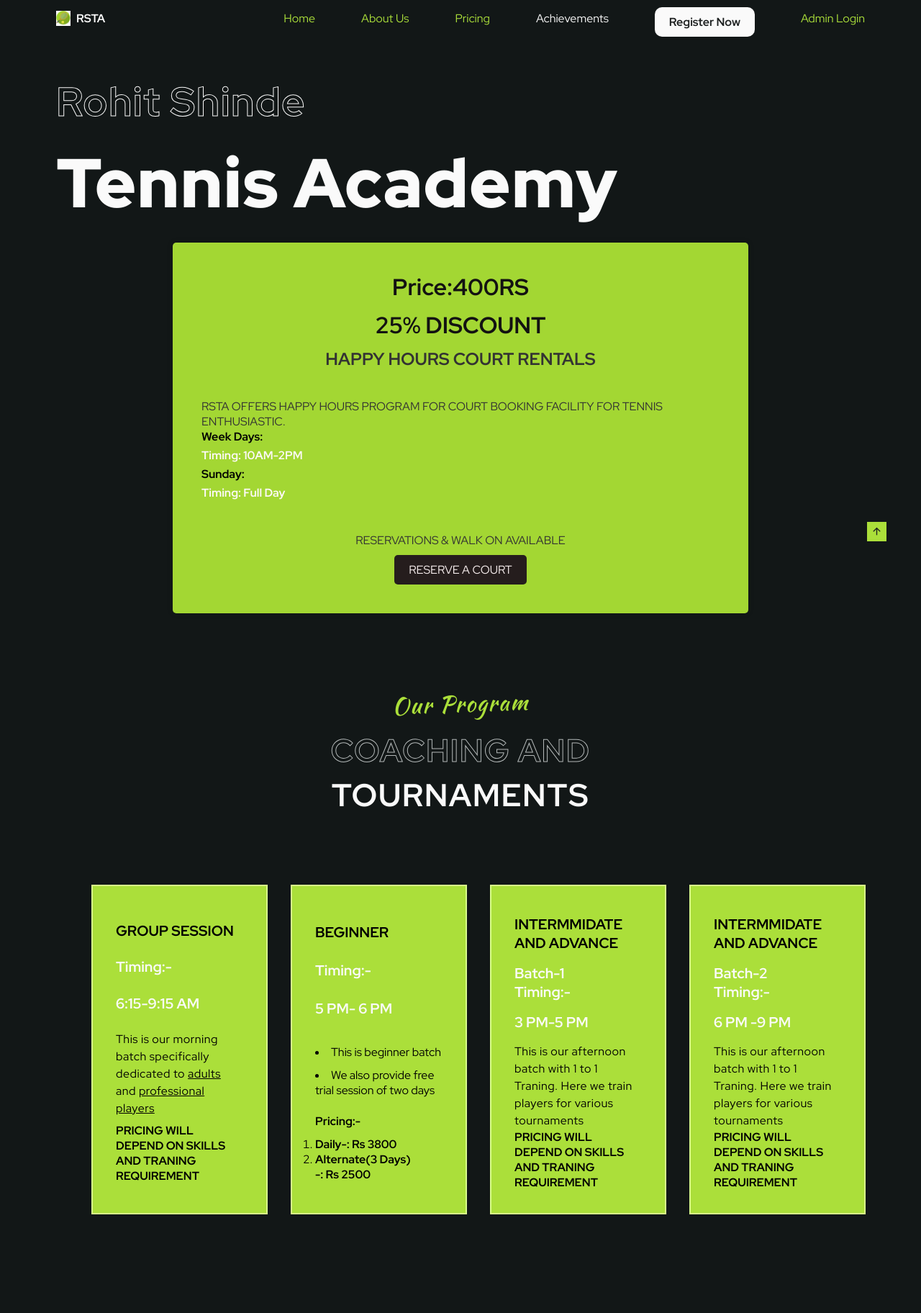
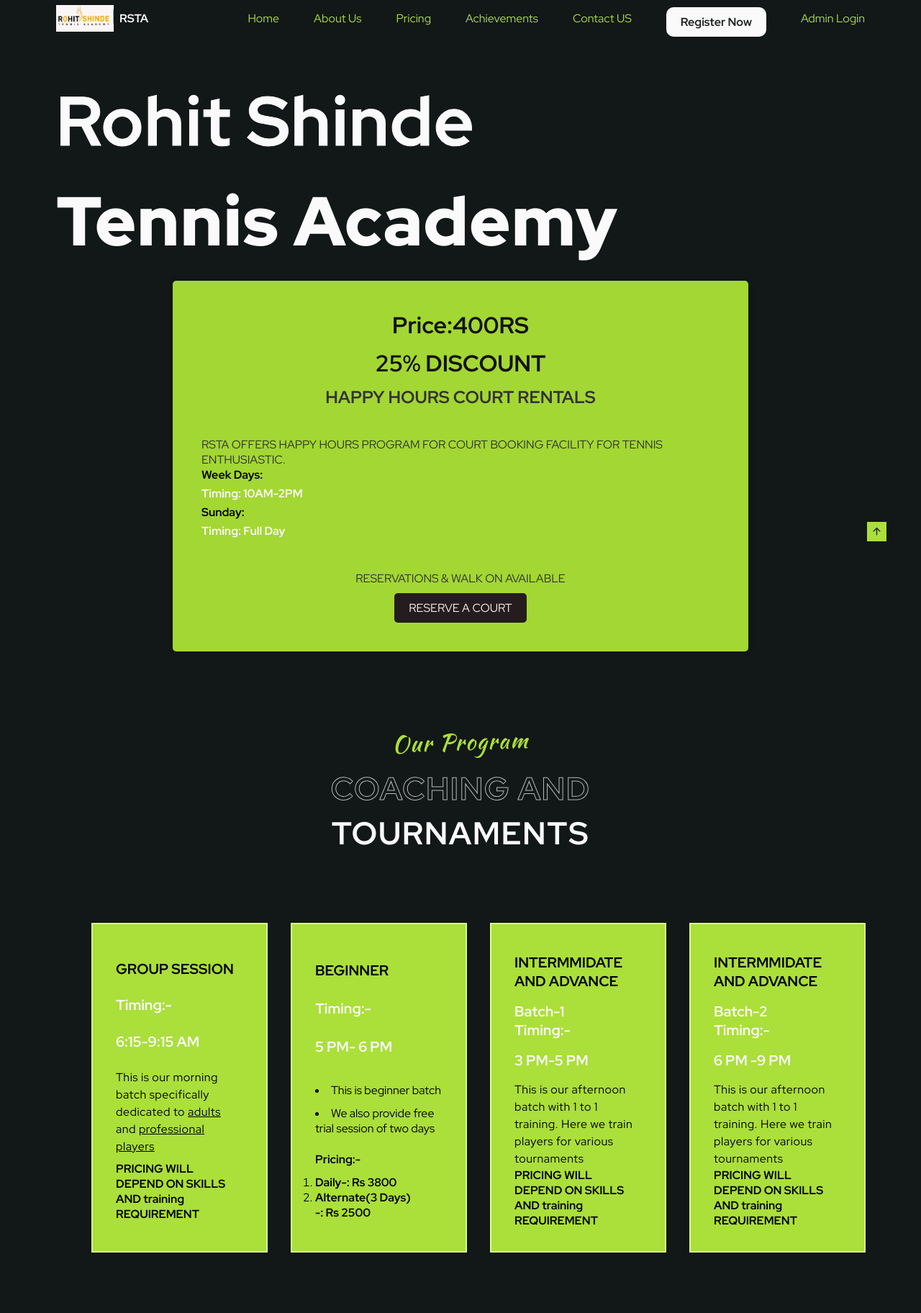
Before and after one commit to chaitanyagi07/ML-project, a plain HTML site: page Pricing.html in a window 1280 px wide. Shown: the top 1824 px of the page at 72% size. Drawn offline with nearby package versions, Linux system fonts and the light colour scheme.

Commit message:
update:change in logo  and footer

```diff
--- a/Pricing.html
+++ b/Pricing.html
@@ -22,7 +22,7 @@
     <header class="header" id="header">
         <nav class="nav container">
             <a href="#" class="nav__logo">
-                <img src="/assets/img/fevicon (1).jpeg" alt="logo"> RSTA
+                <img src="assets/img/RSTA2-1-1-Photoroom (1).jpg" alt="logo"> RSTA
             </a>
             <div class="nav__menu" id="nav-menu">
                 <ul class="nav__list">
@@ -36,7 +36,10 @@
                         <a href="/Pricing.html" class="nav__link active-link">Pricing</a>
                     </li>
                     <li class="nav__item">
-                        <a href="/Achievement.html" class="nav__link ">Achievements</a>
+                        <a href="/Achievement.html" class="nav__link active-link">Achievements</a>
+                    </li>
+                    <li class="nav__item">
+                        <a href="#footer" class="nav__link active-link">Contact US</a>
                     </li>
                     <div class="nav__link">
                         <a href="https://forms.gle/uKSVHHchdrGcRnUV9" class="button nav__button">Register Now</a>
@@ -66,7 +69,7 @@
             <div class="home__container container grid">
                 <div class="home__data" style="margin-top:-120px ;">
                     <h2 class="home__subtitle">Rohit Shinde</h2>
-                    <h1 class="home__title">Tennis Academy</h1>
+                    <h2 class="home__title">Tennis Academy</h2>
                 </div>
             </div>
         </section>
@@ -114,7 +117,7 @@
                         <h1 class="program__title">6:15-9:15 AM</h1>
                         <p class="program__description">This is our morning batch specifically dedicated to <u>adults</u> <br> and <u>professional players</u>
                         </p>
-                        <p><b>PRICING WILL DEPEND ON SKILLS AND TRANING REQUIREMENT</b></p>
+                        <p><b>PRICING WILL DEPEND ON SKILLS AND training REQUIREMENT</b></p>
                     </article>
 
                     <article class="program__card program_active" style="color: black;" id="reserve">
@@ -140,9 +143,9 @@
                         <h1 class="program__title">Batch-1 <br> Timing:- </h1>
                         <h1 class="program__title">3 PM-5 PM</h1>
                         <p class="program__description">
-                            This is our afternoon batch with 1 to 1 Traning. Here we train players for various tournaments
+                            This is our afternoon batch with 1 to 1 training. Here we train players for various tournaments
                         </p>
-                        <p><b>PRICING WILL DEPEND ON SKILLS AND TRANING REQUIREMENT</b></p>
+                        <p><b>PRICING WILL DEPEND ON SKILLS AND training REQUIREMENT</b></p>
                     </article>
                     <article class="program__card program_active" style="color: black;" id="reserve">
                         <h2 class="Court_Rental" style="font-size: medium;color: black;"></h2>
@@ -150,9 +153,9 @@
                         <h1 class="program__title">Batch-2 <br> Timing:- </h1>
                         <h1 class="program__title">6 PM -9 PM</h1>
                         <p class="program__description">
-                            This is our afternoon batch with 1 to 1 Traning. Here we train players for various tournaments
+                            This is our afternoon batch with 1 to 1 training. Here we train players for various tournaments
                         </p>
-                        <p><b>PRICING WILL DEPEND ON SKILLS AND TRANING REQUIREMENT</b></p>
+                        <p><b>PRICING WILL DEPEND ON SKILLS AND training REQUIREMENT</b></p>
                     </article>
                 </div>
             </div>
@@ -248,6 +251,14 @@
                         <i class="ri-youtube-line"></i>
                     </a>
                 </ul>
+                <span class="footer__copy ">
+                    Developed By:
+                    <div class="develop" style="white-space: nowrap; margin-left: 10px;">
+                       <h4 style="display: inline; margin-right: 10px;">Chaitanya Deshpande</h4>
+                       <h4 style="display: inline; margin-right: 10px;">Adarsh Jain</h4>
+                       <h4 style="display: inline; margin-right: 10px;">Kaushal Lande</h4>
+                   </div>
+               </span>
                 <span class="footer__copy">
                     Copyright &#169; RSTA. All rights reserved
                 </span>
--- a/assets/css/styles.css
+++ b/assets/css/styles.css
@@ -106,7 +106,7 @@ img {
 
 .container {
     max-width: 1124px;
-    margin-right: 1.5rem;
+    margin-right: 4rem;
     margin-left: 1.5rem;
 }
 
@@ -199,7 +199,7 @@ img {
 }
 
 .nav__logo img {
-    width: 1.25rem;
+    width: 5rem;
 }
 
 .nav__toggle {
@@ -294,9 +294,8 @@ img {
 }
 
 .home__subtitle {
-    font-size: var(--bigger-font-size);
+    font-size: var(--biggest-font-size);
     -webkit-text-stroke: 1px var(--title-color);
-    color: transparent;
 }
 
 .home__title {
@@ -934,6 +933,17 @@ img {
     .footer__content {
         grid-template-columns: 1;
     }
+    .nav {
+        height: calc(var(--header-height)+2rem);
+    }
+    .nav__menu {
+        width: 50%;
+    }
+    .nav__toggle
+     {
+        margin-right: 200px;
+    }
+
 }
 
 
@@ -1006,12 +1016,13 @@ img {
     .nav__toggle,
     .nav__close {
         display: none;
+        margin-right: 10px;
     }
     .nav__list {
         flex-direction: row;
         padding: 0;
         align-items: center;
-        column-gap: 4rem;
+        column-gap: 3rem;
     }
     .section {
         padding: 7rem 0 0;
```
Also changed, not shown: About.html (+17 -6 lines), Achievement.html (+13 -3 lines), index.html (+17 -7 lines), assets/img/RSTA2-1-1-Photoroom (1).jpg (added), assets/img/RSTA2-1-1.png (added).
